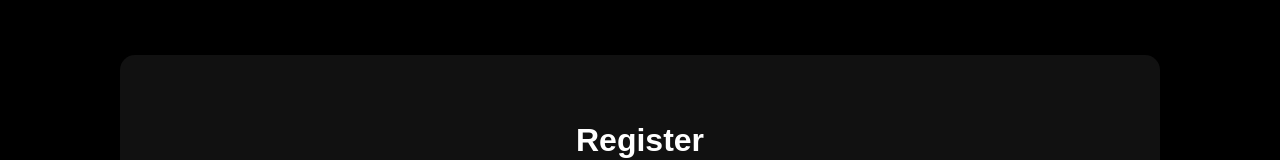
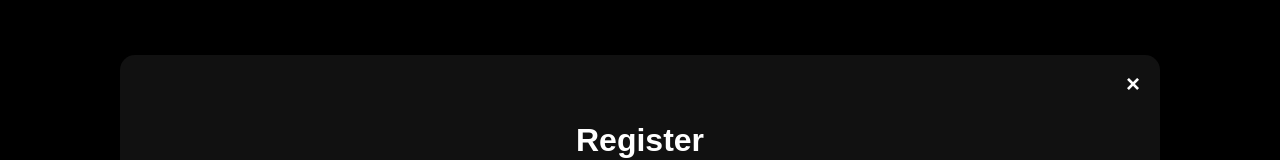
Before and after one commit to asadi-bharadwaj/user-reg-fe, a React (Create React App) app: page / in a window 1280 px wide. Both pictures are taken after a click on the button "Register". Shown: the part 233-393 px from the top of the page. Built offline with nearby package versions, Linux system fonts and the light colour scheme; a web font is replaced by a local one.

Commit message:
added close button in registration form

```diff
--- a/src/App.css
+++ b/src/App.css
@@ -120,3 +120,20 @@
   from { opacity: 0; transform: scale(0.9); }
   to { opacity: 1; transform: scale(1); }
 }
+
+/* Close button for form */
+.close-btn {
+  position: absolute;
+  top: 15px;
+  right: 20px;
+  font-size: 24px;
+  font-weight: bold;
+  color: white;
+  cursor: pointer;
+  transition: color 0.3s ease, transform 0.2s ease;
+}
+
+.close-btn:hover {
+  color: #ff4d4d;
+  transform: scale(1.2);
+}
--- a/src/App.js
+++ b/src/App.js
@@ -6,6 +6,10 @@ function App() {
 
   const handleRegisterClick = () => {
     setShowRegister(true);
+  };
+
+  const handleCloseForm = () => {
+    setShowRegister(false);
   };
 
   return (
@@ -27,6 +31,11 @@ function App() {
 
       {showRegister && (
         <div className="form-container">
+          {/* Close button */}
+          <span className="close-btn" onClick={handleCloseForm}>
+            &times;
+          </span>
+
           <h2 className="form-title">Register</h2>
           <form className="register-form">
             <input type="text" placeholder="Username" />
```
